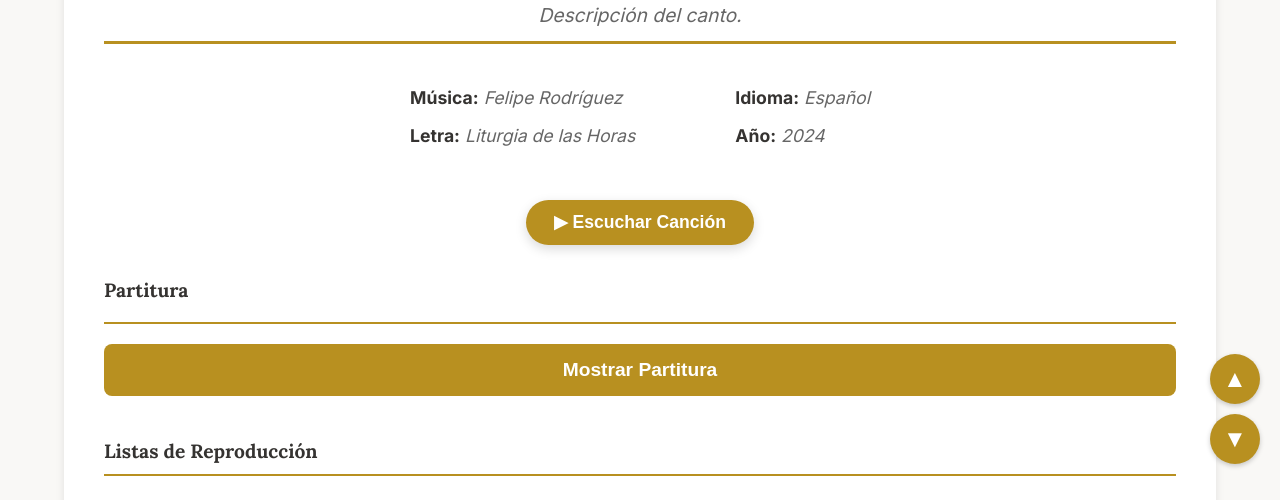
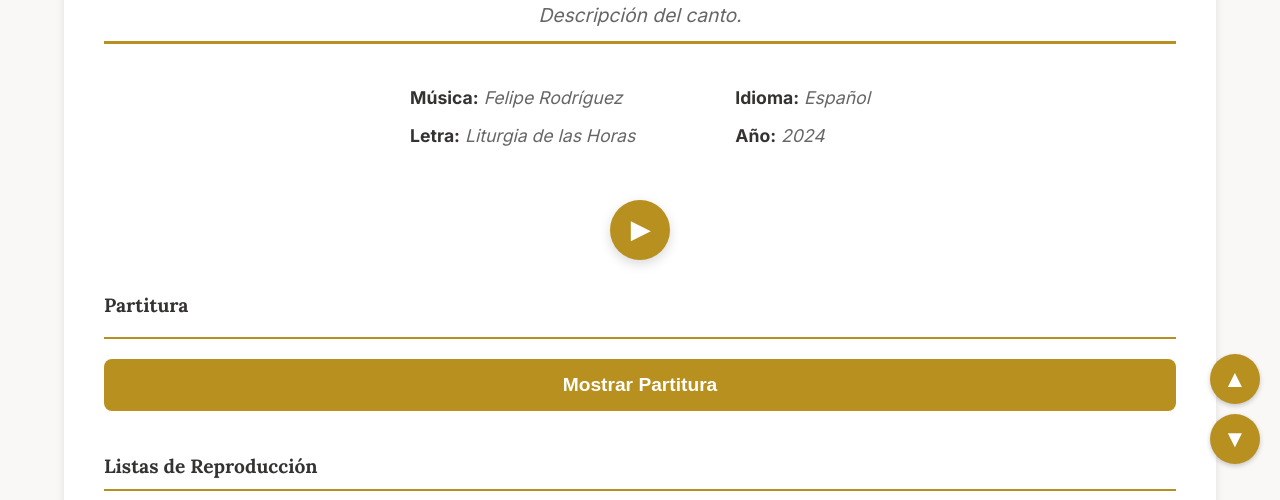
Before and after one commit to feliperodriguezborquez/mi_musica_app, a Flask app: page /composicion/1 in a window 1280 px wide. Shown: the part 316-816 px from the top of the page. Run offline with Flask 3, Linux system fonts and the light colour scheme; data that the repository does not hold is empty; some libraries are stand-ins or nearby versions.

Commit message:
style: cambiar botón principal de play a formato circular simple y remover texto

```diff
--- a/static/style.css
+++ b/static/style.css
@@ -993,16 +993,17 @@ footer { text-align: center; margin-top: 2rem; padding: 1rem; background-color:
     background-color: var(--color-principal);
     color: #fff;
     border: none;
-    padding: 12px 28px;
-    font-size: 1.1rem;
+    width: 60px;
+    height: 60px;
+    font-size: 1.5rem;
     font-weight: bold;
-    border-radius: 30px;
+    border-radius: 50%;
     cursor: pointer;
     box-shadow: 0 4px 12px rgba(0,0,0,0.15);
     transition: all 0.2s ease-in-out;
     display: inline-flex;
     align-items: center;
-    gap: 8px;
+    justify-content: center;
 }
 .main-play-btn:hover {
     background-color: var(--color-acento);
--- a/templates/composicion.html
+++ b/templates/composicion.html
@@ -156,7 +156,7 @@
             </audio>
 
             <div class="main-play-button-container">
-                <button id="main-play-btn" class="main-play-btn" title="Reproducir canción">▶ Escuchar Canción</button>
+                <button id="main-play-btn" class="main-play-btn" title="Reproducir">▶</button>
             </div>
 
             <script>
@@ -173,10 +173,10 @@
 
                 // Sincronizar estado del botón de la página con el audio
                 audio.addEventListener('play', function() {
-                    if (playBtn) playBtn.innerHTML = '⏸ Pausar Canción';
+                    if (playBtn) playBtn.innerHTML = '⏸';
                 });
                 audio.addEventListener('pause', function() {
-                    if (playBtn) playBtn.innerHTML = '▶ Escuchar Canción';
+                    if (playBtn) playBtn.innerHTML = '▶';
                 });
 
                 if (playBtn) {
```
